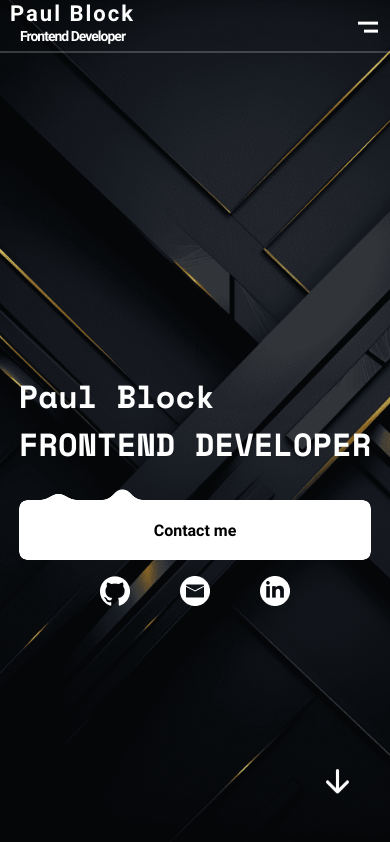
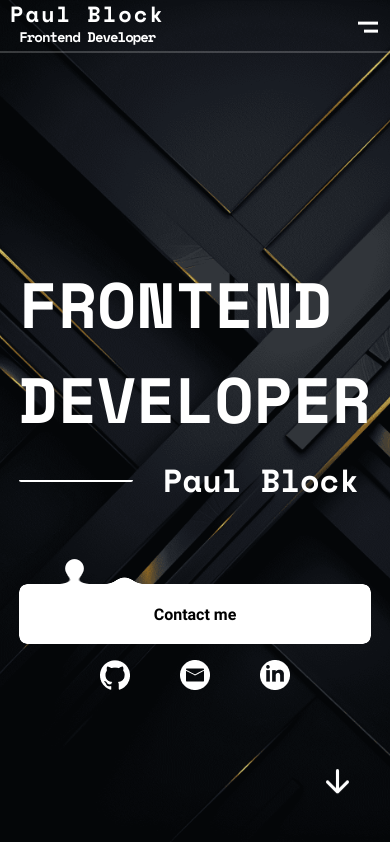
Before and after one commit to Cuise95/Portfolio, an Angular app: page /home in a window 390 px wide. Shown: the top 842 px of the page. Built offline with nearby package versions, Linux system fonts and the light colour scheme.

Commit message:
header and small adjustments

```diff
--- a/src/app/about-me/about-me.component.html
+++ b/src/app/about-me/about-me.component.html
@@ -1,4 +1,3 @@
-<!-- <div class="container" id="about" *ngIf="isVisible"> -->
 <div class="container" id="about">
     <div id="top-row" class="flex-row" data-aos="fade-down" data-aos-duration="900">
         <div>
@@ -32,7 +31,7 @@
             </div>
             <h2>Gained experience</h2>
             <p>Since then, I built several complex projects and gained
-                experience in collaborating with other developers and 'git' as version control system.
+                experience in collaborating with other developers while using git as version control system.
             </p>
         </div>
         <div class="myStory">
--- a/src/app/about-me/about-me.component.scss
+++ b/src/app/about-me/about-me.component.scss
@@ -16,9 +16,9 @@
             transition: all 125ms linear;
 
             &:hover {
-                background-color: rgba(34, 37, 43, 0.973);
+                background-color: rgba(34, 37, 43, 0.95);
                 box-shadow: 0 0 10px 5px rgba(255, 255, 255, 0.2);
-                scale: 1.05;
+                scale: 1.025;
             }
 
             img {
@@ -27,10 +27,6 @@
             }
             }
 
-
-#placeholder {
-    height: 100vh;
-}
 
 .flex-row {
     min-width: 50%;
@@ -41,8 +37,6 @@
     div {
         display: flex;
         flex-direction: column;
-        // align-items: center;
-        // color: #2A3647;
 
         span {
             font-size: 48px;
@@ -64,10 +58,10 @@
 }
 
 #line {
-    margin: 80px 0;
+    margin: 75px 0;
     width: 55%;
-    height: 1px;
-    background-color: white;
+    height: 2px;
+    background-color: #ffffff63;
 }
 
 #bottom-row {
@@ -91,9 +85,9 @@
             transition: all 125ms linear;
 
             &:hover {
-                background-color: rgba(34, 37, 43, 0.973);
+                background-color: rgba(34, 37, 43, 0.95);
                 box-shadow: 0 0 10px 5px rgba(255, 255, 255, 0.2);
-                scale: 1.05;
+                scale: 1.025;
             }
 
             .ellipse {
@@ -173,10 +167,6 @@
 }
 
 @media (max-width: 1700px) {
-    #img {
-        // display: none;
-    }
-
    .flex-row-second {
         flex-wrap: wrap;
         min-width: 45ch;
--- a/src/app/contact-me/contact-me.component.html
+++ b/src/app/contact-me/contact-me.component.html
@@ -2,7 +2,8 @@
 
     <div id="headlineContainer">
         <span id="headline">Contact me.</span>
-        <p>If you like my work and want to get in touch, please fill out the form below.
+        <p>Have I sparked your interest? <br> Let's get in touch via the form below and I'm looking forward to connect
+            with you.
         </p>
     </div>
 
--- a/src/app/footer/footer.component.html
+++ b/src/app/footer/footer.component.html
@@ -5,7 +5,6 @@
                                 src="assets/img/linkedIn.png" alt=""></a>
                 <a href="https://github.com/paul-block" target="_blank"><img class="invert" src="assets/img/gitHub.png"
                                 alt=""></a>
-                <a href="https://www.xing.com/profile/Paul_Block5/cv" target="_blank"><img class="invert"
-                                src="assets/img/xing.png" alt=""></a>
+                <a href="mailto:mail@paul-block.de"><img src="assets/img/Email button.png" alt=""></a>
         </div>
 </footer>
--- a/src/app/footer/footer.component.scss
+++ b/src/app/footer/footer.component.scss
@@ -44,10 +44,17 @@ footer {
             margin: 0 32px;
             cursor: pointer;
             transition: all 125ms linear;
+            height: 35px;
+            width: 35px;
 
             &:hover {
                 scale: 1.1;
             }
+        }
+
+        img:last-of-type {
+            height: 30px;
+            width: 30px;
         }
     }
 }
--- a/src/app/home-component/home-component.component.html
+++ b/src/app/home-component/home-component.component.html
@@ -1,10 +1,15 @@
 <div class="container" id="home">
 
-    <div id="content-wrapper" data-aos="fade-down" data-aos-duration="900">
-        <div class="text-wrapper">
-            <p> Paul Block
-                <span class="text-animation">FRONTEND DEVELOPER</span>
-            </p>
+    <div id="column" data-aos="fade-down" data-aos-duration="900">
+        <div id="text-wrapper">
+            <div id="text-animation">
+                <p>FRONTEND <br> DEVELOPER
+                </p>
+            </div>
+            <div id="row">
+                <div id="line"></div>
+                <span>Paul Block</span>
+            </div>
         </div>
 
         <svg class="filter" xmlns="http://www.w3.org/2000/svg" version="1.1">
--- a/src/app/home-component/home-component.component.scss
+++ b/src/app/home-component/home-component.component.scss
@@ -1,46 +1,57 @@
 .container {
     padding: 80px 10%;
-    height: calc(100vh - 361px);
+    height: calc(100vh - 360px);
     display: flex;
     align-items: center;
     justify-content: center;
 
-        #content-wrapper {
+        #column {
             display: flex;
             flex-direction: column;
             position: relative;
+            gap: 80px;
 
-            .text-wrapper {
+            #text-wrapper {
                 display: flex;
-                justify-content: space-between;
-                align-items: center;
+                flex-direction: column;
                 gap: 10px;
                 cursor:default;
 
-                .vertical {
-                    color: #fff;
-                    writing-mode: vertical-lr;
-                    letter-spacing: -2px;
-                    rotate: 180deg;
-                    font-size: 64px;
-                    font-weight: 600;
-                    font-family: 'Space Mono';
-                }
-
-                p {
-                    color: #fff;
-                    font-family: 'Space Mono';
-                    font-weight: 600;
-                    font-size: 64px;
-                }
-
-                      .text-animation {
+                      #text-animation {
                         display: flex;
                         white-space: nowrap;
                         overflow: hidden;
                         animation: type 1.5s linear;
                         color: #fff;
-                        font-size: 32px;
+                        font-family: 'Space Mono';
+                        font-weight: bold;
+                        font-size: 100px;
+
+                            p{
+                                margin: 0;
+                            }
+                      }
+
+                      #row {
+                        display: flex;
+                        align-items: center;
+                        gap: 10px;
+
+                        #line {
+                            margin-right: 20px;
+                            width: 60%;
+                            height: 2px;
+                            border-radius: 10px;
+                            border-bottom: 2px solid #fff;
+                          }
+
+                          span {
+                            color: #fff;
+                            white-space: nowrap;
+                            font-family: 'Space Mono';
+                            font-weight: bold;
+                            font-size: 48px;
+                          }
                       }
 
                       @keyframes type {
@@ -155,7 +166,24 @@
 
 @media (max-height: 800px) {
     .container {
-        height: unset;
+        height: calc(100vh - 180px);
+    }
+}
+
+@media (max-width: 600px) {
+    #text-wrapper {
+
+        #text-animation {
+            font-size: 64px !important;
+        }
+
+            #row {
+                max-width: calc(100vw - 50px);
+
+                span {
+                    font-size: 32px !important;
+                }
+            }
     }
 }
 
@@ -163,18 +191,6 @@
     .container {
         padding: 50px 20px;
         height: calc(100vh - 150px);
-
-        .text-wrapper {
-            flex-direction: column;
-
-            p {
-                font-size: 32px !important;
-
-                #name {
-                    min-width: fit-content;
-                }
-            }
-        }
 
         button {
             width: unset !important;
--- a/src/app/navbar/navbar.component.html
+++ b/src/app/navbar/navbar.component.html
@@ -1,7 +1,8 @@
 <header>
     <div class="logo">
         <a routerLink="/">
-            <span id="name">Paul Block <br> <span id="subtext">Frontend Developer</span> </span>
+            <span id="name">Paul Block</span> <br>
+            <span id="subtext">Frontend Developer</span>
         </a>
     </div>
 
--- a/src/app/navbar/navbar.component.scss
+++ b/src/app/navbar/navbar.component.scss
@@ -17,8 +17,8 @@ header {
             text-decoration: none;
 
             #name {
+                border-radius: 10px;
                 font-size: 28px;
-                font-weight: bold;
                 letter-spacing: 2px;
                 color: white;
             }
@@ -26,6 +26,7 @@ header {
             #subtext {
                 font-size: 16px;
                 letter-spacing: -1px;
+                font-family: 'Space Mono';
                 color: white;
             }
         }
@@ -149,7 +150,7 @@ header {
             color: white;
             text-align: center;
             text-decoration: none;
-            font-family: 'Roboto';
+            font-family: 'Space Mono';
             height: 50px;
             line-height: 20px;
 
--- a/src/app/portfolio/portfolio.component.html
+++ b/src/app/portfolio/portfolio.component.html
@@ -32,7 +32,5 @@
                 </div>
             </div>
         </ng-container>
-
-
     </div>
 </div>
```
